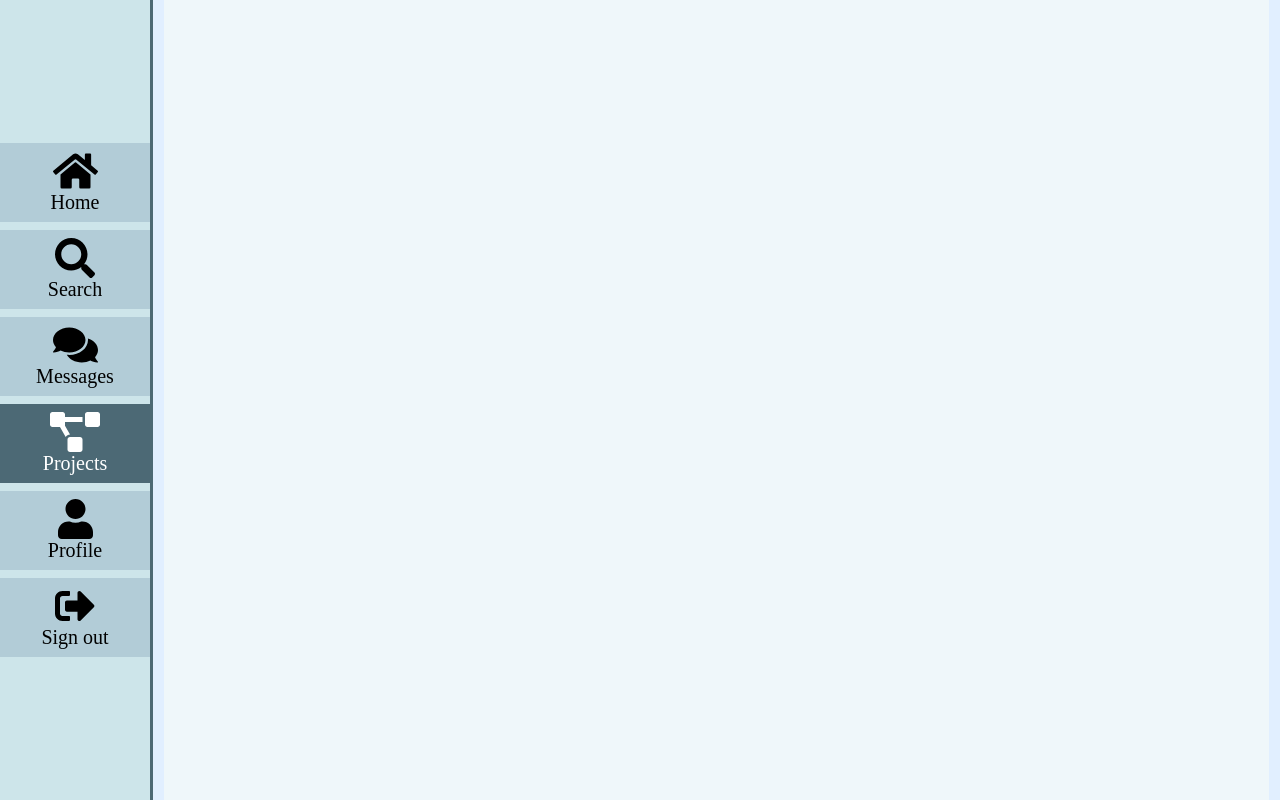
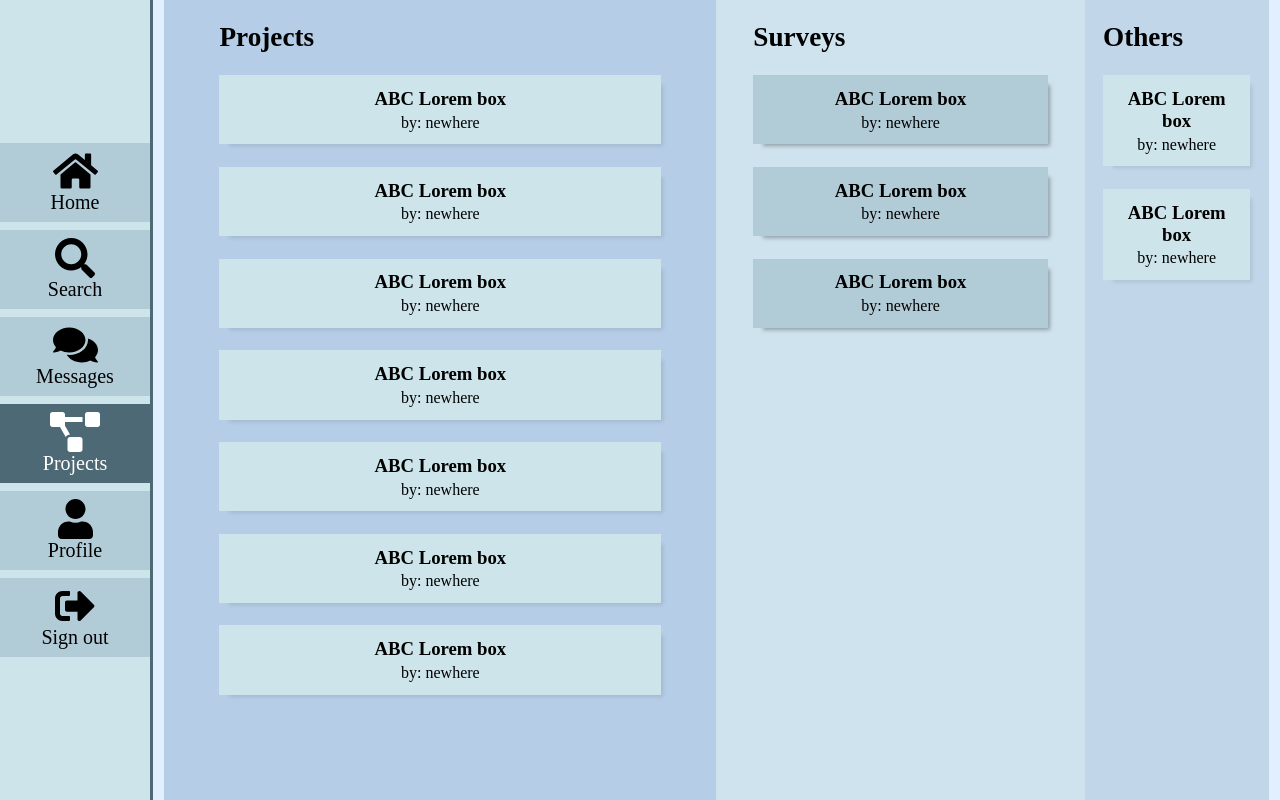
Before and after one commit to x-wyz/os-directory, a React (Create React App) app: page /projects in a window 1280 px wide. Built offline with nearby package versions, Linux system fonts and the light colour scheme.

Commit message:
user projects page & preview

```diff
--- a/src/App.js
+++ b/src/App.js
@@ -8,6 +8,7 @@ import Navbar from './components/navbar/navbar';
 import SearchPage from './pages/searchpage/searchpage';
 // import Messages from './pages/messages/messages';
 import Profile from './pages/profile/profile';
+import Projects from './pages/projects/projects';
 
 class App extends Component {
 	constructor(props){
@@ -45,6 +46,10 @@ class App extends Component {
 				    		<Profile user={user} />
 				    	</Route>
 
+				    	<Route path="/projects">
+				    		<Projects user={user} />
+				    	</Route>
+
 				    </Switch>
 				</div>
 		    </div>
--- a/src/components/projectpreview/projectpreview.css
+++ b/src/components/projectpreview/projectpreview.css
@@ -0,0 +1,30 @@
+.project-preview-container {
+	width: 80%;
+	margin: var(--standard-increment) auto 0;
+	padding: var(--medium-increment);
+	background: var(--color-mist-secondary);
+	position: relative;
+	transition: all 0.15s;
+	text-align: center;
+	box-shadow: 6px 6px 4px -4px rgba(0, 0, 0, 0.1);
+}
+
+.project-preview-container:hover {
+	background: #f1fbfd;
+	bottom: 2px;
+	width: 85%;
+}
+
+.project-preview-container-2 {
+	background: var(--color-mist);
+	box-shadow: 6px 6px 4px -4px rgba(0, 0, 0, 0.3);
+}
+
+.project-preview-title {
+	font-weight: bold;
+	margin-bottom: calc(var(--small-increment) / 2);
+}
+
+.project-preview-owner {
+
+}
--- a/src/components/projectpreview/projectpreview.js
+++ b/src/components/projectpreview/projectpreview.js
@@ -1,11 +1,16 @@
 import React from 'react';
+import { Link } from 'react-router-dom';
 
 import './projectpreview.css';
 
-function ProjectPreview({ type, id, name }){
+function ProjectPreview({ type, id, name, owner, secondarystyle }){
 	return (
-		<div className="project-preview-container">
-		</div>
+		<Link to={`/projects/${type}/${id}`}>
+			<div className={`project-preview-container ${secondarystyle ? 'project-preview-container-2' : null}`}>
+				<h3 className="project-preview-title">{name}</h3>
+				<p className="project-preview-owner">by: {owner}</p>
+			</div>
+		</Link>
 	)
 }
 
--- a/src/index.css
+++ b/src/index.css
@@ -61,3 +61,8 @@ img {
   max-width: 100%;
   height: auto;
 }
+
+a {
+  color: black;
+  text-decoration: none;
+}
--- a/src/pages/projects/projects.css
+++ b/src/pages/projects/projects.css
@@ -0,0 +1,26 @@
+.projects-container {
+	display: flex;
+	min-height: 100vh;
+}
+
+.projects-groups {
+	width: 60%;
+	background: var(--color-light-blue-tertiary);
+}
+
+.projects-data {
+	width: 40%;
+	background: var(--color-light-blue-secondary);
+}
+
+.projects-other {
+	width: 20%;
+	background: var(--color-light-blue);
+}
+
+.projects-page-title {
+	font-size: 1.7em;
+	margin-top: var(--medium-increment);
+	text-indent: 10%;
+	font-weight: bold;
+}
--- a/src/pages/projects/projects.js
+++ b/src/pages/projects/projects.js
@@ -1,4 +1,6 @@
 import React, { Component } from 'react';
+
+import ProjectPreview from '../../components/projectpreview/projectpreview';
 
 import './projects.css';
 
@@ -7,9 +9,72 @@ class Projects extends Component {
 		super(props);
 
 		this.state = {
-			groups: [],
-			data: [],
-			others: []
+			groups: [
+				{
+					name: "ABC Lorem box",
+					id: '12312-12312',
+					owner: 'newhere'
+				},
+				{
+					name: "ABC Lorem box",
+					id: '12312-12312',
+					owner: 'newhere'
+				},
+				{
+					name: "ABC Lorem box",
+					id: '12312-12312',
+					owner: 'newhere'
+				},
+				{
+					name: "ABC Lorem box",
+					id: '12312-12312',
+					owner: 'newhere'
+				},
+				{
+					name: "ABC Lorem box",
+					id: '12312-12312',
+					owner: 'newhere'
+				},
+				{
+					name: "ABC Lorem box",
+					id: '12312-12312',
+					owner: 'newhere'
+				},
+				{
+					name: "ABC Lorem box",
+					id: '12312-12312',
+					owner: 'newhere'
+				},
+			],
+			data: [
+				{
+					name: "ABC Lorem box",
+					id: '12312-12312',
+					owner: 'newhere'
+				},
+				{
+					name: "ABC Lorem box",
+					id: '12312-12312',
+					owner: 'newhere'
+				},
+				{
+					name: "ABC Lorem box",
+					id: '12312-12312',
+					owner: 'newhere'
+				},
+			],
+			others: [
+				{
+					name: "ABC Lorem box",
+					id: '12312-12312',
+					owner: 'newhere'
+				},
+				{
+					name: "ABC Lorem box",
+					id: '12312-12312',
+					owner: 'newhere'
+				},
+			]
 		}
 
 		this.renderProject = this.renderProject.bind(this);
@@ -20,16 +85,32 @@ class Projects extends Component {
 	}
 
 	render(){
+		const { groups, data, others } = this.state;
+
+		return (
 			<div className="projects-container">
 				<div className="projects-groups">
+					<h3 className="projects-page-title">Projects</h3>
+					{
+						groups.map((group, idx) => <ProjectPreview key={`group-${group.id}-${idx}`} owner={group.owner} type="project" id={group.id} name={group.name} />)
+					}
 				</div>
 
 				<div className="projects-data">
+					<h3 className="projects-page-title">Surveys</h3>
+					{
+						data.map((survey, idx) => <ProjectPreview secondarystyle={true} key={`survey-${survey.id}-${idx}`} owner={survey.owner} type="survey" id={survey.id} name={survey.name} />)
+					}
 				</div>
 
 				<div className="projects-other">
+					<h3 className="projects-page-title">Others</h3>
+					{
+						others.map((other, idx) => <ProjectPreview key={`other-${other.id}-${idx}`} owner={other.owner} type="others" id={other.id} name={other.name} />)
+					}
 				</div>
 			</div>
+		)
 	}
 }
 
```
Also changed, not shown: 1 other file (tests, documents, lock files or other folders). Lines whose indentation alone changed are shown as unchanged.
